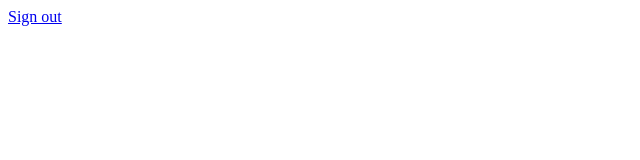
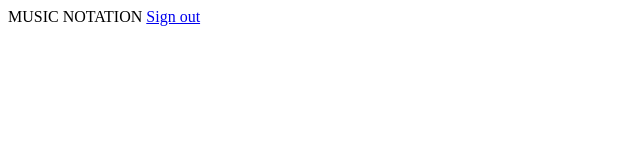
Before and after one commit to cass-maha/old.github.io, a plain HTML site: page index.html in a window 1280 px wide. Shown: the whole page, without its empty margins (0-640 px from the left). Drawn offline with Linux system fonts and the light colour scheme.

Commit message:
ADD TITLE

```diff
--- a/index.html
+++ b/index.html
@@ -1,5 +1,6 @@
 <html lang="en">
   <head>
+    MUSIC NOTATION
     <meta name="google-signin-scope" content="profile email">
     <meta name="google-signin-client_id" content="1023711884859-2j4til53nkfv3kp6lqslvf6i3v4mvbpe.apps.googleusercontent.com">
     <script src="https://apis.google.com/js/platform.js" async defer></script>
```
